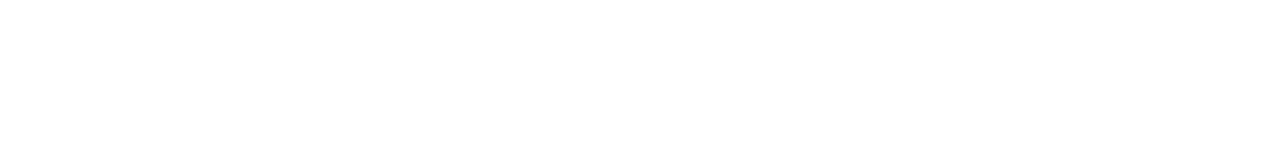
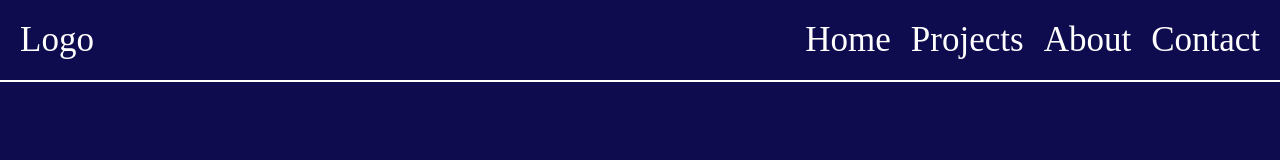
Before and after one commit to fralcala/Portfolio, a website: page index.html in a window 1280 px wide. Drawn offline with nearby package versions, Linux system fonts and the light colour scheme; files that its build step writes are made by us from their sources.

Commit message:
added scss variables, structure, and topBarNav

```diff
--- a/index.html
+++ b/index.html
@@ -8,7 +8,20 @@
     <link rel="stylesheet" href="css/styles.css" />
   </head>
   <body>
-    <div id="app"></div>
+    <div id="app">
+      <div class="topBar">
+        <div class="logo">Logo</div>
+
+        <nav>
+          <ul class="navLinks">
+            <li><a href="#home">Home</a></li>
+            <li><a href="#projects">Projects</a></li>
+            <li><a href="#about">About</a></li>
+            <li><a href="#contact">Contact</a></li>
+          </ul>
+        </nav>
+      </div>
+    </div>
     <script></script>
     <script></script>
   </body>
--- /dev/null
+++ b/scss/structure.scss
@@ -0,0 +1,26 @@
+* {
+  margin: 0;
+  padding: 0;
+  box-sizing: border-box;
+}
+html,
+body {
+  height: 100%;
+}
+h1,
+h2,
+h3,
+h4,
+h5,
+h6,
+p {
+  margin-bottom: 16px;
+}
+
+#app {
+  background-color: $background-color;
+  height: 100%;
+  //   temp color
+  color: white;
+  //   temp font
+}
--- a/scss/styles.scss
+++ b/scss/styles.scss
@@ -0,0 +1,3 @@
+@import "variables.scss";
+@import "structure.scss";
+@import "topBarNav.scss";
--- /dev/null
+++ b/scss/topBarNav.scss
@@ -0,0 +1,28 @@
+.topBar {
+  display: flex;
+  justify-content: space-between;
+  padding: 20px;
+  border-bottom: 2px solid white;
+  //   Change font size for screen sizes later
+  font-size: 35px;
+
+  nav {
+    .navLinks {
+      list-style: none;
+      display: flex;
+      gap: 20px;
+
+      li {
+        a {
+          text-decoration: none;
+          color: $text-color;
+
+          &:hover {
+            color: $neon-pink;
+            // add mixins for glow effect maybe
+          }
+        }
+      }
+    }
+  }
+}
--- /dev/null
+++ b/scss/variables.scss
@@ -0,0 +1,18 @@
+// Color Variables
+$background-color: #0e0c4e;
+
+$neon-pink: #f24ba7;
+
+$neon-purple: #ba38f2;
+
+$neon-green: #14d9b5;
+
+$neon-yellow: #f2dc6b;
+
+$text-color: #ffffff;
+
+$alt-text-color: #000000;
+
+// Add Fonts
+// M PLUS Rounded 1c
+// comfortaa
```
Also changed, not shown: css/styles.css (added).
